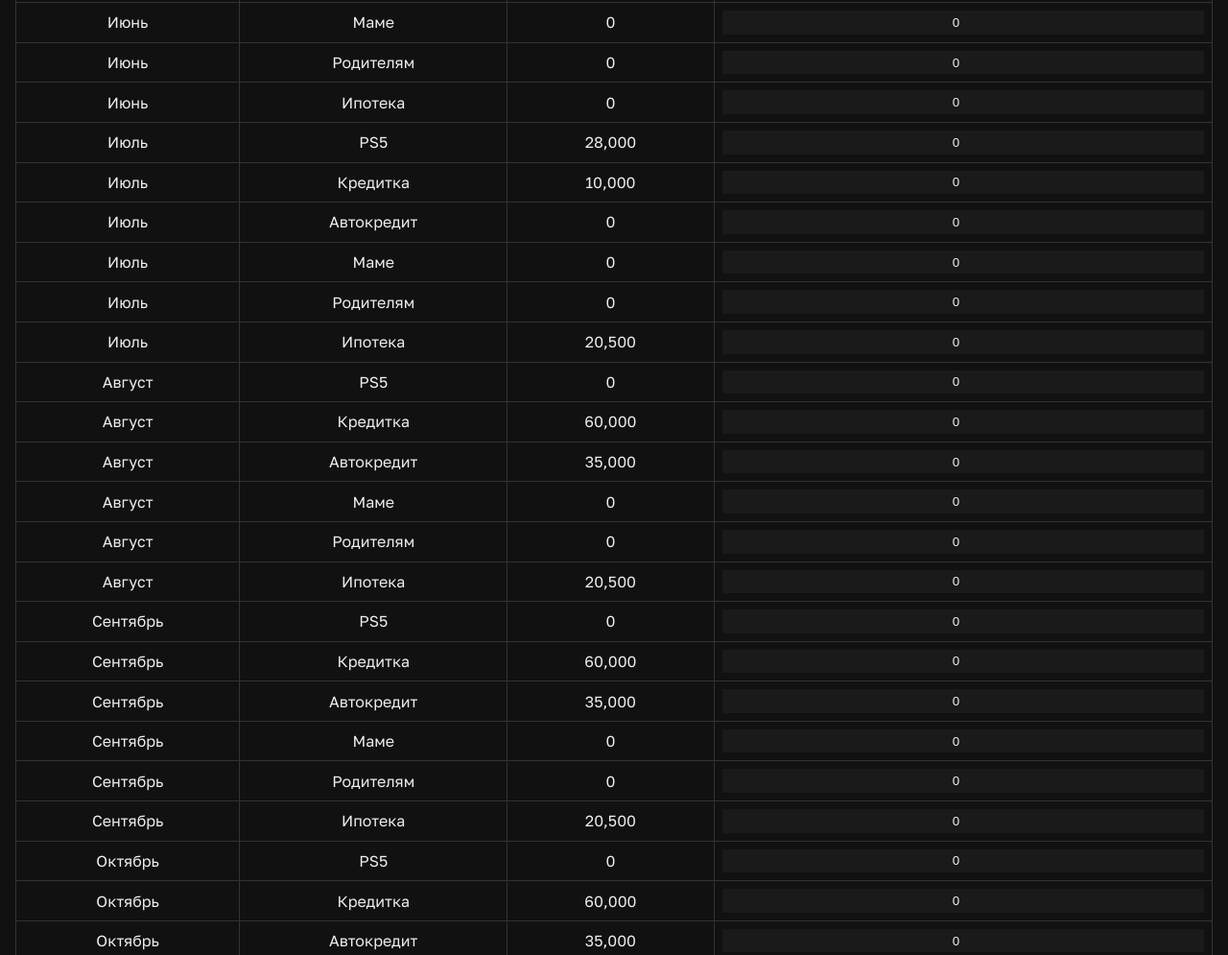
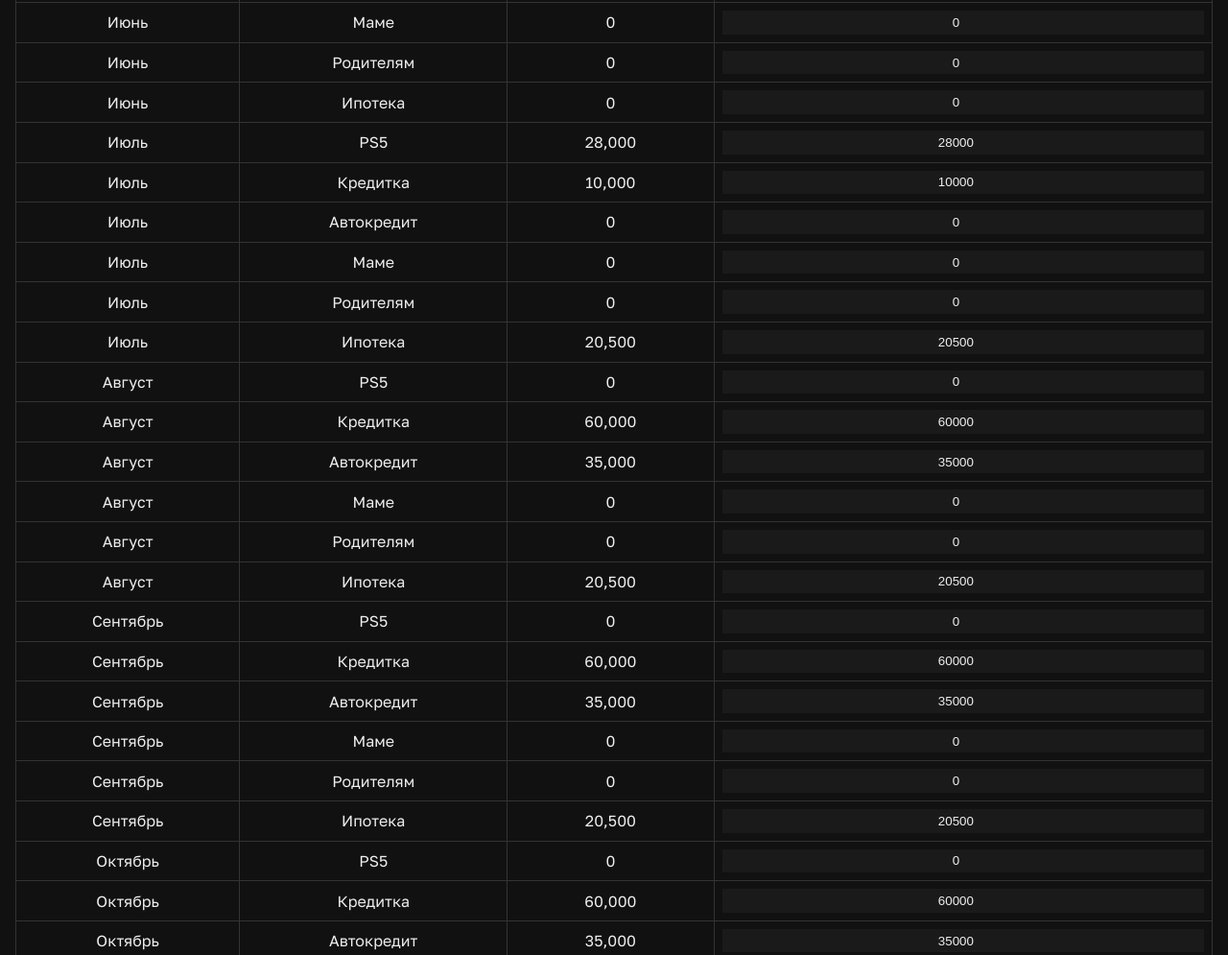
Before and after one commit to AntonTomilenko/debt_tracker, a plain HTML site: page index.html in a window 1280 px wide. Shown: the part 1538-2533 px from the top of the page at 96% size. Drawn offline with nearby package versions, Linux system fonts and the light colour scheme.

Commit message:
Update index.html

```diff
--- a/index.html
+++ b/index.html
@@ -23,7 +23,7 @@
     table {
       width: 100%;
       border-collapse: collapse;
-      margin-bottom: 2rem;
+      margin-bottom: 1.5rem;
     }
     th, td {
       border: 1px solid #333;
@@ -44,9 +44,9 @@
     input:focus { outline: 1px solid #4ade80; }
     select { margin-bottom: 1rem; background: #1a1a1a; color: #eee; padding: 0.3rem; }
     .chart-container { max-width: 800px; margin: 0 auto; }
-    .achievements { margin-top: 2rem; text-align: center; }
-    .achievement { display: inline-block; margin: 1rem; padding: 1rem; border: 2px solid #444; border-radius: 10px; background: #1a1a1a; color: #aaa; }
-    .achievement.completed { border-color: #4ade80; background: #1f3a1f; color: #4ade80; }
+    .achievements { margin: 2rem auto 1rem; text-align: center; max-width: 800px; }
+    .achievement { display: inline-block; margin: 0.5rem; padding: 1rem; border: 2px solid #444; border-radius: 10px; background: #1a1a1a; color: #aaa; min-width: 120px; transition: 0.3s ease-in-out; }
+    .achievement.completed { border-color: #4ade80; background: #1f3a1f; color: #4ade80; transform: scale(1.05); }
   </style>
 </head>
 
@@ -84,6 +84,7 @@
     <canvas id="pieChart" height="300" style="margin-top: 2rem;"></canvas>
   </div>
 
+  <h2>Достижения</h2>
   <div class="achievements" id="achievements">
     <div class="achievement" id="ps5-paid">🎮 PS5 выплачен</div>
     <div class="achievement" id="card-paid">💳 Кредитка закрыта</div>
@@ -95,27 +96,35 @@
 
   <script src="https://cdn.jsdelivr.net/npm/chart.js"></script>
   <script>
-    const months = [
-      "Январь", "Февраль", "Март", "Апрель", "Май", "Июнь",
-      "Июль", "Август", "Сентябрь", "Октябрь", "Ноябрь", "Декабрь"
-    ];
-
+    const months = ["Январь","Февраль","Март","Апрель","Май","Июнь","Июль","Август","Сентябрь","Октябрь","Ноябрь","Декабрь"];
     const categories = ["PS5", "Кредитка", "Автокредит", "Маме", "Родителям", "Ипотека"];
 
     const planData = {
-      2025: {}, 2026: {}, 2027: {}, 2028: {}, 2029: {}, 2030: {}, 2031: {}, 2032: {}
+      2025: {
+        "Июль": { "PS5": 28000, "Кредитка": 10000, "Ипотека": 20500 },
+        "Август": { "Кредитка": 60000, "Автокредит": 35000, "Ипотека": 20500 },
+        "Сентябрь": { "Кредитка": 60000, "Автокредит": 35000, "Ипотека": 20500 },
+        "Октябрь": { "Кредитка": 60000, "Автокредит": 35000, "Ипотека": 20500 },
+        "Ноябрь": { "Автокредит": 85000, "Ипотека": 20500 },
+        "Декабрь": { "Автокредит": 85000, "Ипотека": 20500 }
+      },
+      2026: {},
+      2027: {},
+      2028: {},
+      2029: {},
+      2030: {},
+      2031: {},
+      2032: {}
     };
 
+    for (let year = 2026; year <= 2032; year++) {
+      planData[year] = {};
+      months.forEach(month => {
+        planData[year][month] = {};
+      });
+    }
+
     let factData = JSON.parse(localStorage.getItem("factData")) || JSON.parse(JSON.stringify(planData));
-
-    planData["2025"] = {
-      "Июль": { "PS5": 28000, "Кредитка": 10000, "Ипотека": 20500 },
-      "Август": { "Кредитка": 60000, "Автокредит": 35000, "Ипотека": 20500 },
-      "Сентябрь": { "Кредитка": 60000, "Автокредит": 35000, "Ипотека": 20500 },
-      "Октябрь": { "Кредитка": 60000, "Автокредит": 35000, "Ипотека": 20500 },
-      "Ноябрь": { "Автокредит": 85000, "Ипотека": 20500 },
-      "Декабрь": { "Автокредит": 85000, "Ипотека": 20500 },
-    };
 
     function renderTable() {
       const year = document.getElementById("year").value;
```
